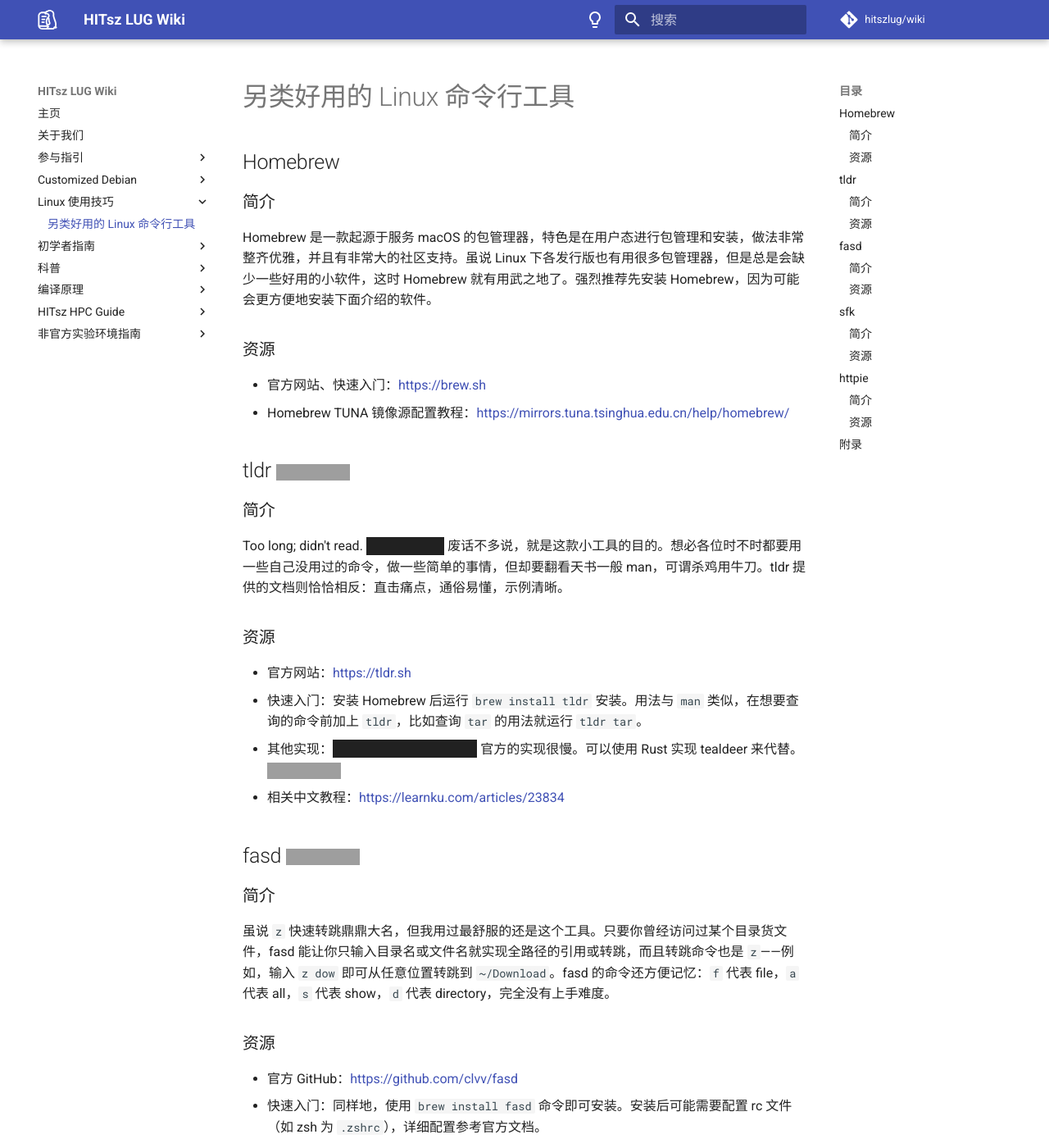
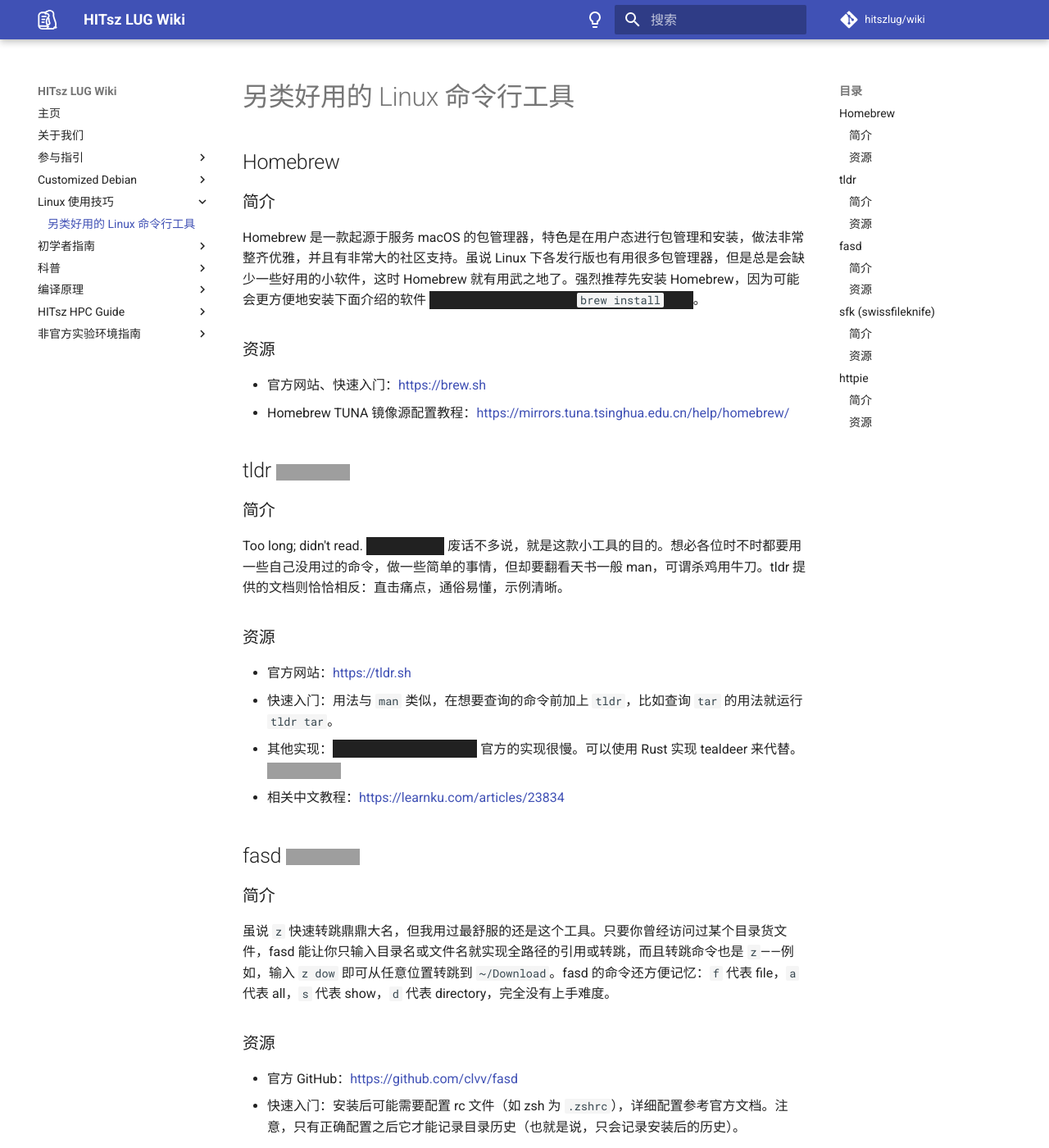
Before and after one commit to hitszosa/wiki, an MkDocs documentation site: the page built from docs/linux-tricks/handy-cli-apps.md, in a window 1280 px wide and 1400 px high. Shown: the whole window at 82% size. Built offline with MkDocs 1.6.1 and Material for MkDocs 9.7.7, drawn with Linux system fonts in a browser that asks for light colours; comment, search, counter and statistics services are not loaded; some of the changed text lies outside the part shown; grey boxes are pictures that could not be loaded.

Commit message:
fix: brew-shit

```diff
--- a/docs/linux-tricks/handy-cli-apps.md
+++ b/docs/linux-tricks/handy-cli-apps.md
@@ -7,7 +7,7 @@ date: 2021-10-31
 
 ### 简介
 
-Homebrew 是一款起源于服务 macOS 的包管理器，特色是在用户态进行包管理和安装，做法非常整齐优雅，并且有非常大的社区支持。虽说 Linux 下各发行版也有用很多包管理器，但是总是会缺少一些好用的小软件，这时 Homebrew 就有用武之地了。强烈推荐先安装 Homebrew，因为可能会更方便地安装下面介绍的软件。
+Homebrew 是一款起源于服务 macOS 的包管理器，特色是在用户态进行包管理和安装，做法非常整齐优雅，并且有非常大的社区支持。虽说 Linux 下各发行版也有用很多包管理器，但是总是会缺少一些好用的小软件，这时 Homebrew 就有用武之地了。强烈推荐先安装 Homebrew，因为可能会更方便地安装下面介绍的软件 ~~指下面的软件全部都能用 `brew install` 安装~~。
 
 ### 资源
 
@@ -23,7 +23,7 @@ Too long; didn't read. ~~即 “太长不看”~~ 废话不多说，就是这款
 ### 资源
 
 - 官方网站：<https://tldr.sh>
-- 快速入门：安装 Homebrew 后运行 `brew install tldr` 安装。用法与 `man` 类似，在想要查询的命令前加上 `tldr`，比如查询 `tar` 的用法就运行 `tldr tar`。
+- 快速入门：用法与 `man` 类似，在想要查询的命令前加上 `tldr`，比如查询 `tar` 的用法就运行 `tldr tar`。
 - 其他实现：~~因为使用 NodeJS 实现，~~ 官方的实现很慢。可以使用 Rust 实现 tealdeer 来代替。 [![tealdeer status](https://repology.org/badge/tiny-repos/tealdeer.svg)](https://repology.org/project/tealdeer/versions)
 - 相关中文教程：<https://learnku.com/articles/23834>
 
@@ -36,10 +36,10 @@ Too long; didn't read. ~~即 “太长不看”~~ 废话不多说，就是这款
 ### 资源
 
 - 官方 GitHub：<https://github.com/clvv/fasd>
-- 快速入门：同样地，使用 `brew install fasd` 命令即可安装。安装后可能需要配置 rc 文件（如 zsh 为 `.zshrc`），详细配置参考官方文档。
+- 快速入门：安装后可能需要配置 rc 文件（如 zsh 为 `.zshrc`），详细配置参考官方文档。注意，只有正确配置之后它才能记录目录历史（也就是说，只会记录安装后的历史）。
 - 相关中文教程：<https://www.howtoing.com/fasd-quick-access-to-linux-files-and-directories>
 
-## sfk [![sfk status](https://repology.org/badge/tiny-repos/sfk.svg)](https://repology.org/project/sfk/versions)
+## sfk (swissfileknife) [![swissfileknife status](https://repology.org/badge/tiny-repos/swissfileknife.svg)](https://repology.org/project/swissfileknife/versions)
 
 ### 简介
 
@@ -50,7 +50,7 @@ Too long; didn't read. ~~即 “太长不看”~~ 废话不多说，就是这款
 ### 资源
 
 - 官方网站：<http://stahlworks.com/dev/swiss-file-knife.html>
-- 快速入门：可使用 Homebrew 安装。输入 `sfk` 查看帮助，即可快速上手。
+- 快速入门：输入 `sfk` 查看帮助。
 
 ## httpie [![httpie status](https://repology.org/badge/tiny-repos/httpie.svg)](https://repology.org/project/httpie/versions)
 
@@ -63,9 +63,5 @@ Too long; didn't read. ~~即 “太长不看”~~ 废话不多说，就是这款
 ### 资源
 
 - 官方网站：<https://httpie.io/cli>
-- 快速入门：可使用 Homebrew 安装。输入 `tldr http` 或 `tldr https` 查看帮助，即可快速上手。
-- 相关中文教程：[https://linux.cn/article-10765-1.html](https://linux.cn/article-10765-1.html)
-
-## 附录
-
-暂时就想到这么多，到时候再添加吧。
+- 快速入门：`http net.lolicon.app/detail` 会以 HTTP 为协议，`GET` 为方法请求这个 URL，`https` 同理。这个程序的 tldr 页面相当实用，建议执行 `tldr http` 与 `tldr httpie` 查看。
+- 相关中文教程：<https://linux.cn/article-10765-1.html>
```
